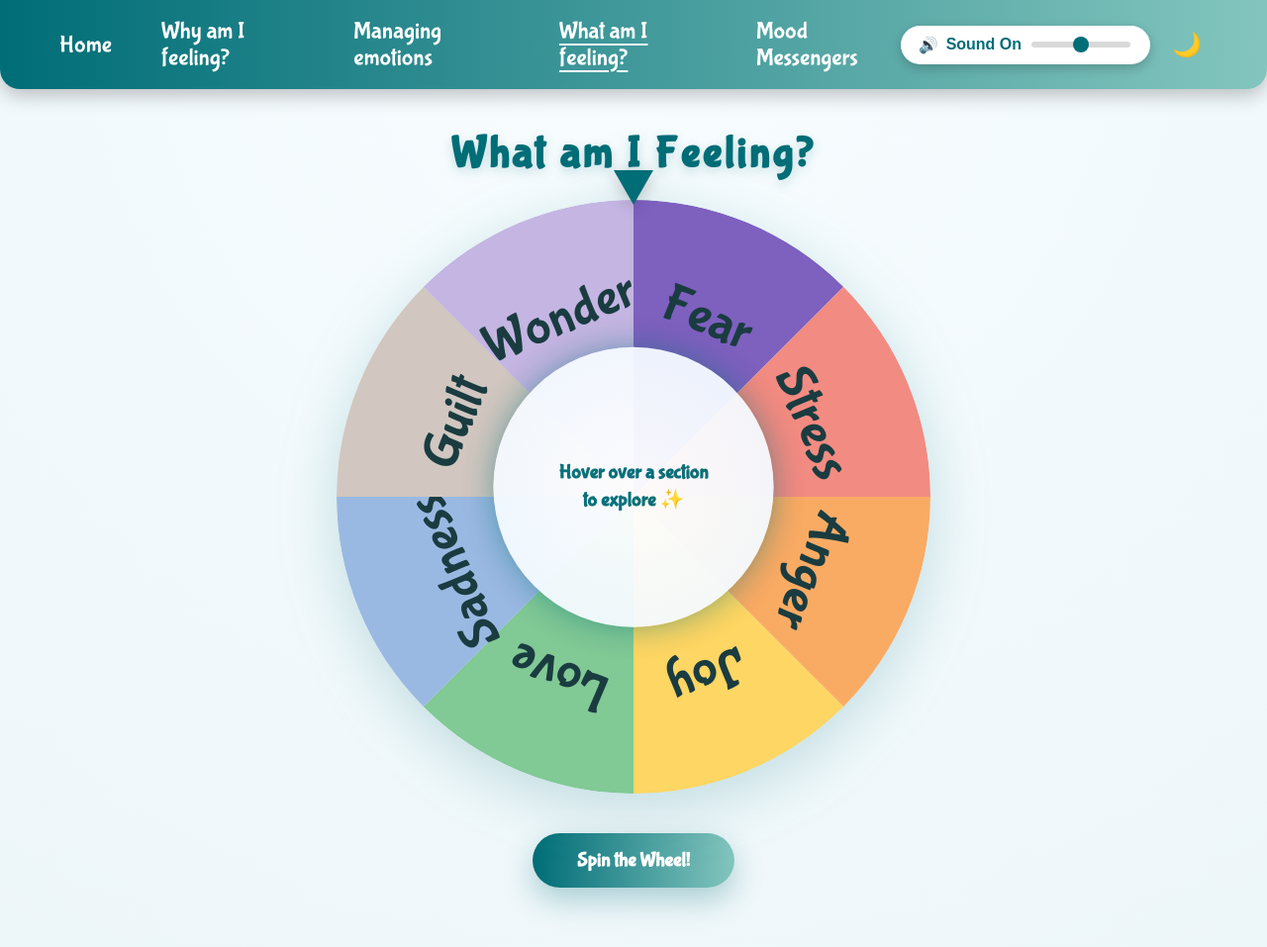
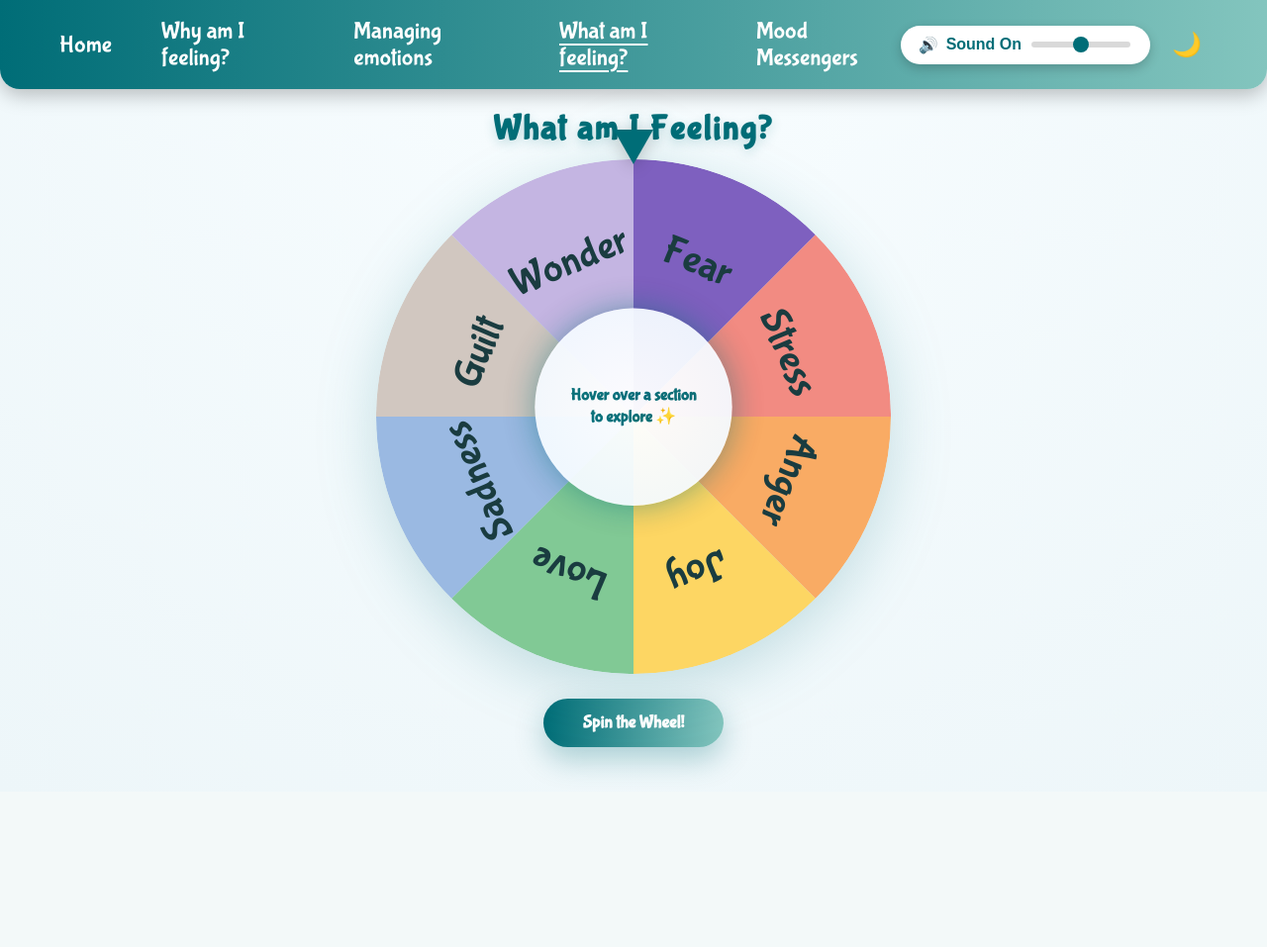
Before and after one commit to zafirazainkhan-png/mindmap_the_emotional_blueprint, a Flask app: page /what-am-i-feeling in a window 1280 px wide. Shown: the whole page at 99% size. After the commit the page ends 785 px from the top, so only its background shows below. Run offline with Flask 3, Linux system fonts and the light colour scheme.

Commit message:
Optimize wheel page layout for single-screen visibility and better text fit

```diff
--- a/templates/what_am_i_feeling.html
+++ b/templates/what_am_i_feeling.html
@@ -160,9 +160,9 @@
     /* CUTER TITLE */
     h1 {
       font-family: 'Bubblegum Sans', cursive;
-      font-size: 2.8em;
-      margin: 40px 0 20px; /* even less space above */
-      letter-spacing: 3px;
+      font-size: 2.2em; /* Reduced from 2.8em */
+      margin: 20px 0 10px; /* Reduced from 40px 0 20px */
+      letter-spacing: 2px;
       color: #006d77;
       text-shadow: 0 4px 12px rgba(0, 109, 119, 0.2);
       text-align: center;
@@ -175,13 +175,13 @@
     /* WHEEL MOVED EVEN MORE UP */
     #chart {
       position: relative;
-      width: 600px; /* Reduced from 750px */
-      height: 600px;
+      width: 520px; /* Reduced from 600px */
+      height: 520px;
       display: flex;
       align-items: center;
       justify-content: center;
       filter: drop-shadow(0px 15px 30px rgba(0, 109, 119, 0.2));
-      margin: 0 0 20px 0; /* reduced top margin */
+      margin: 0 0 15px 0; /* reduced top margin */
       overflow: visible; /* changed from hidden to see the pointer */
     }
 
@@ -248,7 +248,7 @@
 
     .label {
       pointer-events: none;
-      font-size: 9px; /* Adjusted from 11px */
+      font-size: 8px; /* Slightly smaller for better fit */
       text-anchor: middle;
       alignment-baseline: central;
       fill: #1a3c40;
@@ -262,8 +262,8 @@
 
     .hub {
       position: absolute;
-      width: 230px;
-      height: 230px;
+      width: 160px; /* Reduced from 230px to match smaller wheel */
+      height: 160px;
       background: radial-gradient(circle, #ffffff, #f0f8ff);
       border-radius: 50%;
       box-shadow: 0 0 30px rgba(0, 109, 119, 0.5);
@@ -272,11 +272,11 @@
       align-items: center;
       justify-content: center;
       text-align: center;
-      font-size: 19px;
+      font-size: 16px; /* Slightly smaller text */
       color: #006d77;
       font-weight: 600;
-      padding: 20px;
-      line-height: 1.4;
+      padding: 15px;
+      line-height: 1.3;
       opacity: 0.95;
       transition: all 0.5s ease;
       font-family: 'Bubblegum Sans', cursive;
@@ -324,9 +324,9 @@
 
     /* SPIN BUTTON MOVED EVEN MORE UP */
     #spin-button {
-      margin: 20px 0 60px; /* adjusted margins */
-      padding: 16px 45px;
-      font-size: 20px; /* slightly smaller */
+      margin: 10px 0 40px; /* Reduced margins */
+      padding: 14px 40px;
+      font-size: 18px; /* slightly smaller */
       cursor: pointer;
       border: none;
       border-radius: 50px;
```
